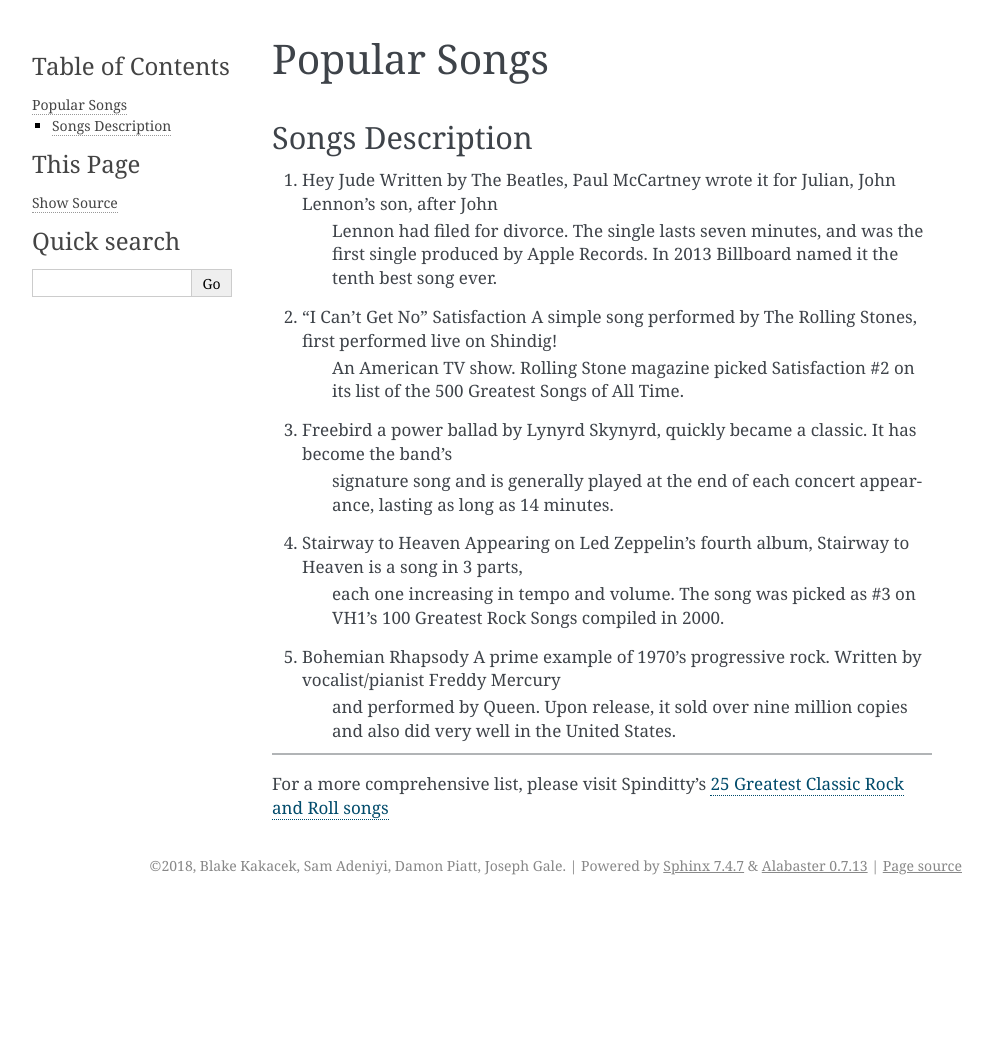
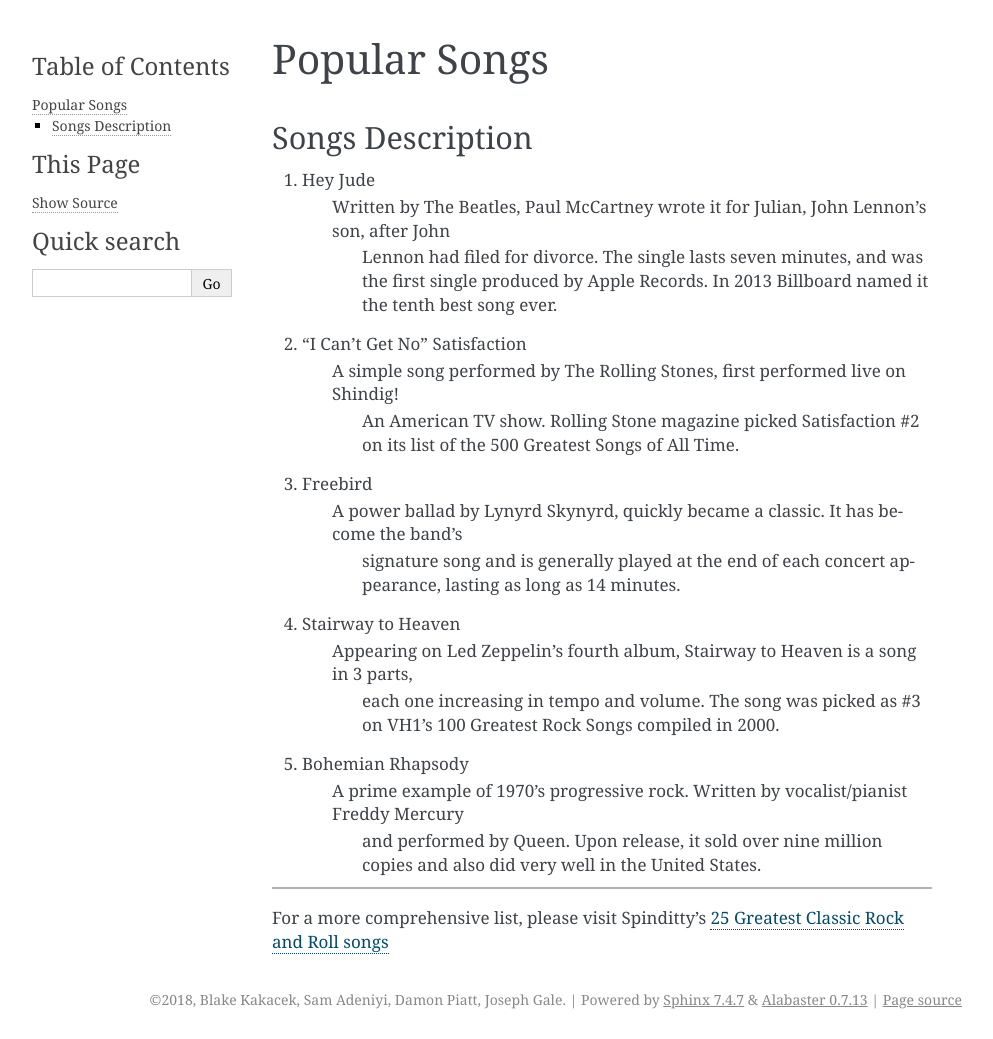
Before and after one commit to Bkakacek/static_pages, a Sphinx documentation site: the page built from source/rocknroll_popular_songs/rocknroll_popular_songs.rst, in a window 1280 px wide. Shown: the whole page, without its empty margins (148-1141 px from the left). Built offline with Sphinx 7.4.7, drawn with Linux system fonts in a browser that asks for light colours; before the commit the page ends 905 px from its top, so only the background shows below that.

Commit message:
Trying to fix table

```diff
--- a/source/rocknroll_popular_songs/rocknroll_popular_songs.rst
+++ b/source/rocknroll_popular_songs/rocknroll_popular_songs.rst
@@ -4,23 +4,28 @@
 ================================================================================================================================
 Songs		  						Description
 ================================================================================================================================
-1) Hey Jude			                 Written by The Beatles, Paul McCartney wrote it for Julian, John Lennon’s son, after John
+1) Hey Jude
+                                     Written by The Beatles, Paul McCartney wrote it for Julian, John Lennon’s son, after John
 									 Lennon had filed for divorce. The single lasts seven minutes, and was the first single
 									 produced by Apple Records. In 2013 Billboard named it the tenth best song ever.
 
-2) "I Can't Get No" Satisfaction	 A simple song performed by The Rolling Stones, first performed live on Shindig!
+2) "I Can't Get No" Satisfaction
+                                     A simple song performed by The Rolling Stones, first performed live on Shindig!
 									 An American TV show. Rolling Stone magazine picked Satisfaction #2 on its list of the
 									 500 Greatest Songs of All Time.
 
-3) Freebird							 a power ballad by Lynyrd Skynyrd, quickly became a classic. It has become the band’s
+3) Freebird
+                                     A power ballad by Lynyrd Skynyrd, quickly became a classic. It has become the band’s
 									 signature song and is generally played at the end of each concert appearance,
 									 lasting as long as 14 minutes.
 
-4) Stairway to Heaven				 Appearing on Led Zeppelin’s fourth album, Stairway to Heaven is a song in 3 parts,
+4) Stairway to Heaven
+                                     Appearing on Led Zeppelin’s fourth album, Stairway to Heaven is a song in 3 parts,
 									 each one increasing in tempo and volume. The song was picked as #3 on VH1’s
 									 100 Greatest Rock Songs compiled in 2000.
 
-5) Bohemian Rhapsody				 A prime example of 1970’s progressive rock. Written by vocalist/pianist Freddy Mercury
+5) Bohemian Rhapsody
+                                     A prime example of 1970’s progressive rock. Written by vocalist/pianist Freddy Mercury
 									 and performed by Queen. Upon release, it sold over nine million copies and also
 									 did very well in the United States.
 ================================================================================================================================
```
